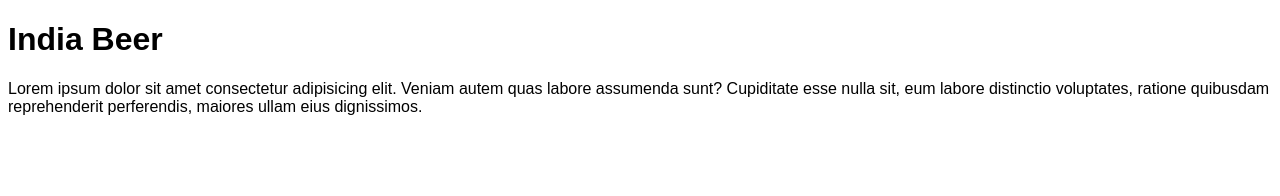
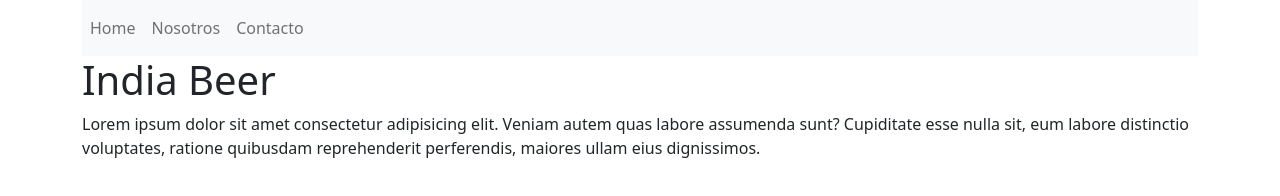
Before and after one commit to turkinhio/yami.github.io, a plain HTML site: page index.html in a window 1280 px wide. Drawn offline with nearby package versions, Linux system fonts and the light colour scheme.

Commit message:
asdfasdf

```diff
--- a/index.html
+++ b/index.html
@@ -6,10 +6,32 @@
     <meta name="viewport" content="width=device-width, initial-scale=1.0">
     <link rel="stylesheet" href="main.css">
 
+    <!-- Bootstrap CSS -->
+    <link href="https://cdn.jsdelivr.net/npm/bootstrap@5.1.3/dist/css/bootstrap.min.css" rel="stylesheet" integrity="sha384-1BmE4kWBq78iYhFldvKuhfTAU6auU8tT94WrHftjDbrCEXSU1oBoqyl2QvZ6jIW3" crossorigin="anonymous">
+
     <title>India Beer</title>
 </head>
 <body>
     <div class="container">
+
+
+        <nav class="navbar navbar-expand-lg navbar-light bg-light">
+            <div class="" id="navbarSupportedContent">
+              <ul class="navbar-nav mr-auto">
+                <li class="nav-item active">
+                  <a class="nav-link" href="#">Home</a>
+                </li>
+                <li class="nav-item">
+                  <a class="nav-link" href="#">Nosotros</a>
+                </li>
+                <li class="nav-item">
+                  <a class="nav-link" href="#">Contacto</a>
+                </li>
+              </ul>
+            </div>
+          </nav>
+
+
         <h1>India Beer</h1>
         <p>Lorem ipsum dolor sit amet consectetur adipisicing elit. Veniam autem quas labore assumenda sunt? Cupiditate esse nulla sit, eum labore distinctio voluptates, ratione quibusdam reprehenderit perferendis, maiores ullam eius dignissimos.</p>
     </div>
```
